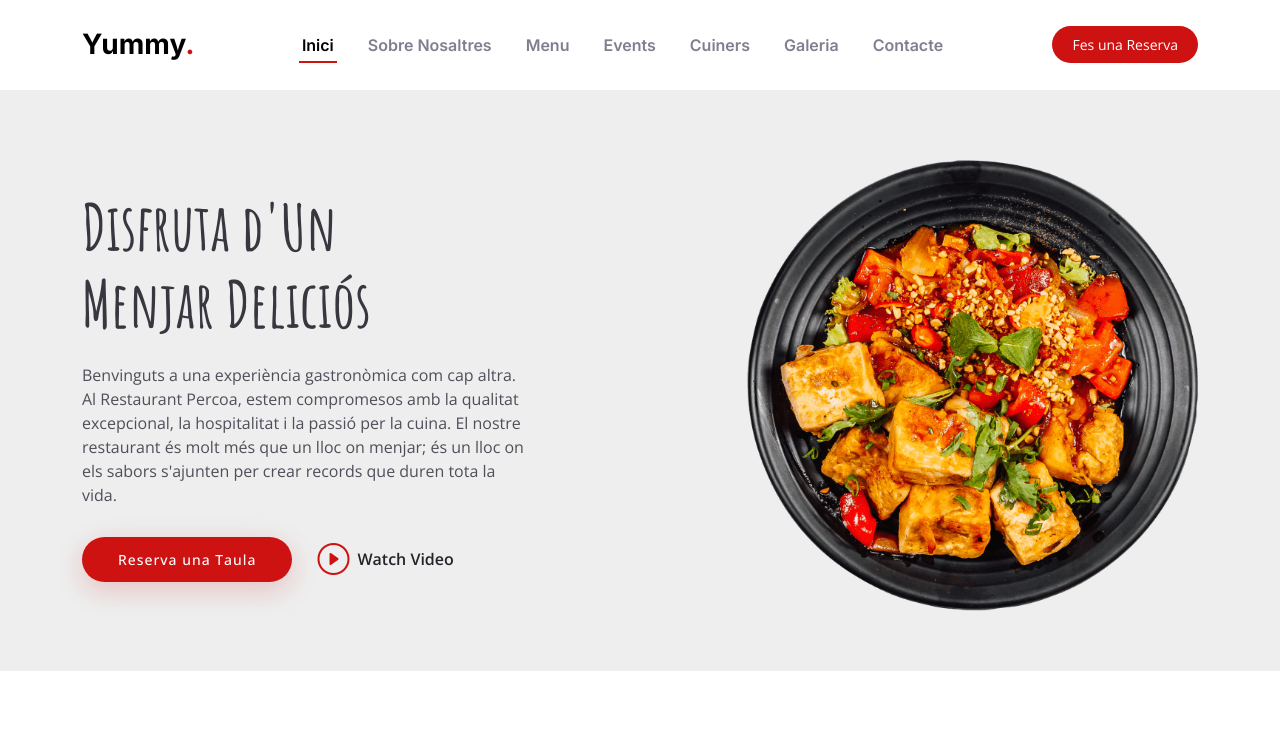
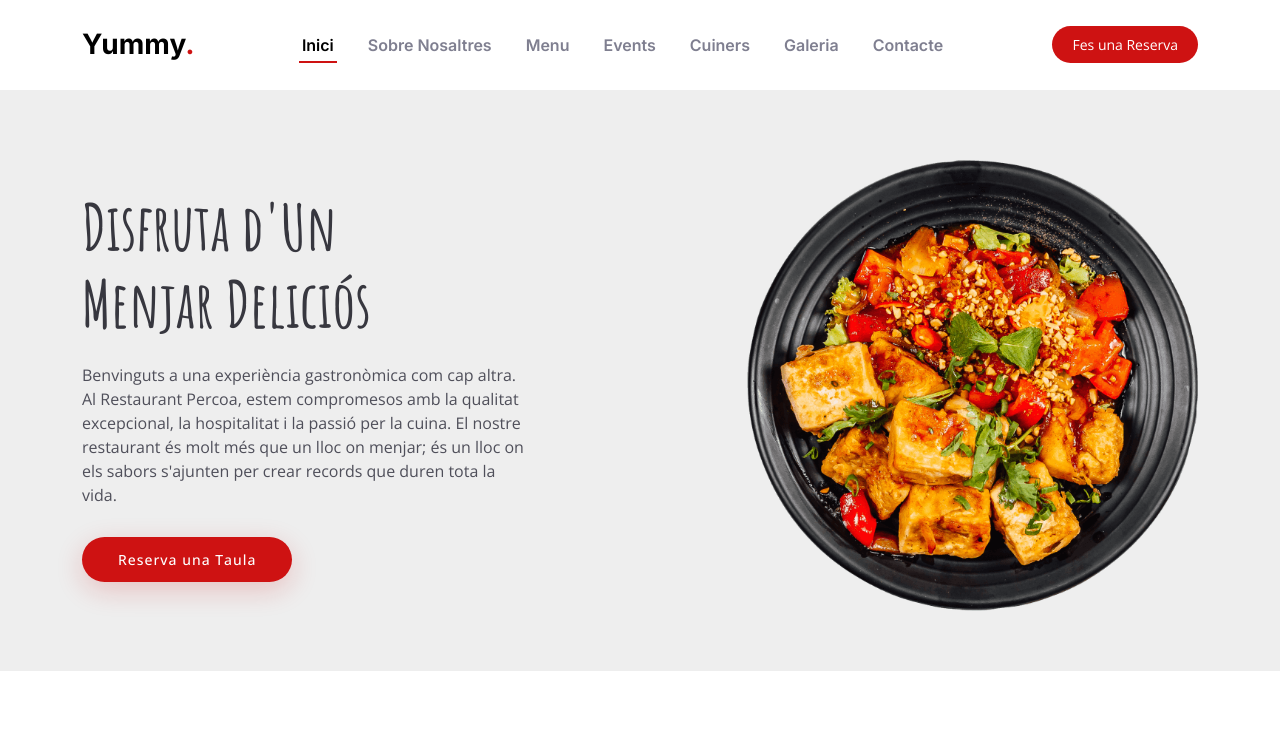
Before and after one commit to aaazbi/aaazbi.github.io, a plain HTML site: page index.html in a window 1280 px wide. Shown: the top 748 px of the page. Drawn offline with nearby package versions, Linux system fonts and the light colour scheme.

Commit message:
Update index.html

```diff
--- a/index.html
+++ b/index.html
@@ -77,7 +77,6 @@
           <p data-aos="fade-up" data-aos-delay="100">Benvinguts a una experiència gastronòmica com cap altra. Al Restaurant Percoa, estem compromesos amb la qualitat excepcional, la hospitalitat i la passió per la cuina. El nostre restaurant és molt més que un lloc on menjar; és un lloc on els sabors s'ajunten per crear records que duren tota la vida.</p>
           <div class="d-flex" data-aos="fade-up" data-aos-delay="200">
             <a href="#book-a-table" class="btn-book-a-table">Reserva una Taula</a>
-            <a href="https://www.youtube.com/watch?v=LXb3EKWsInQ" class="glightbox btn-watch-video d-flex align-items-center"><i class="bi bi-play-circle"></i><span>Watch Video</span></a>
           </div>
         </div>
         <div class="col-lg-5 order-1 order-lg-2 text-center text-lg-start">
```
